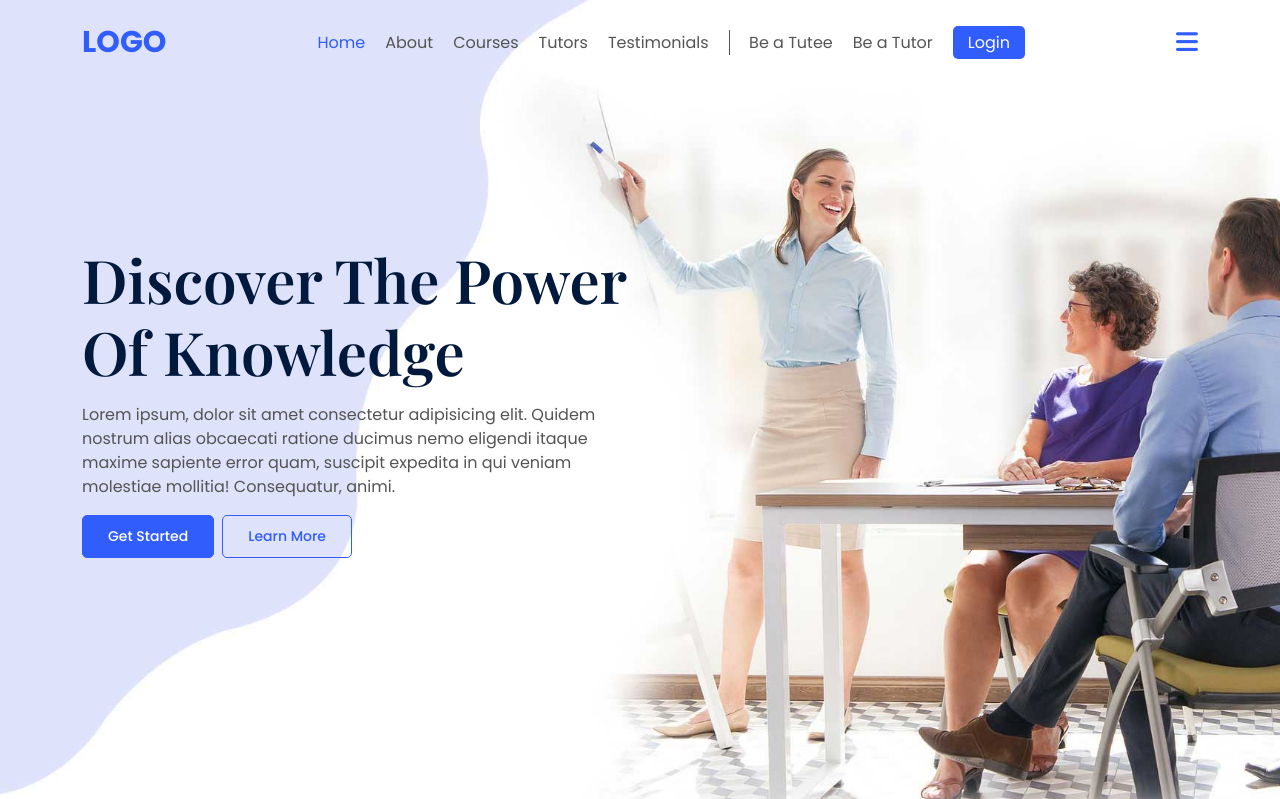
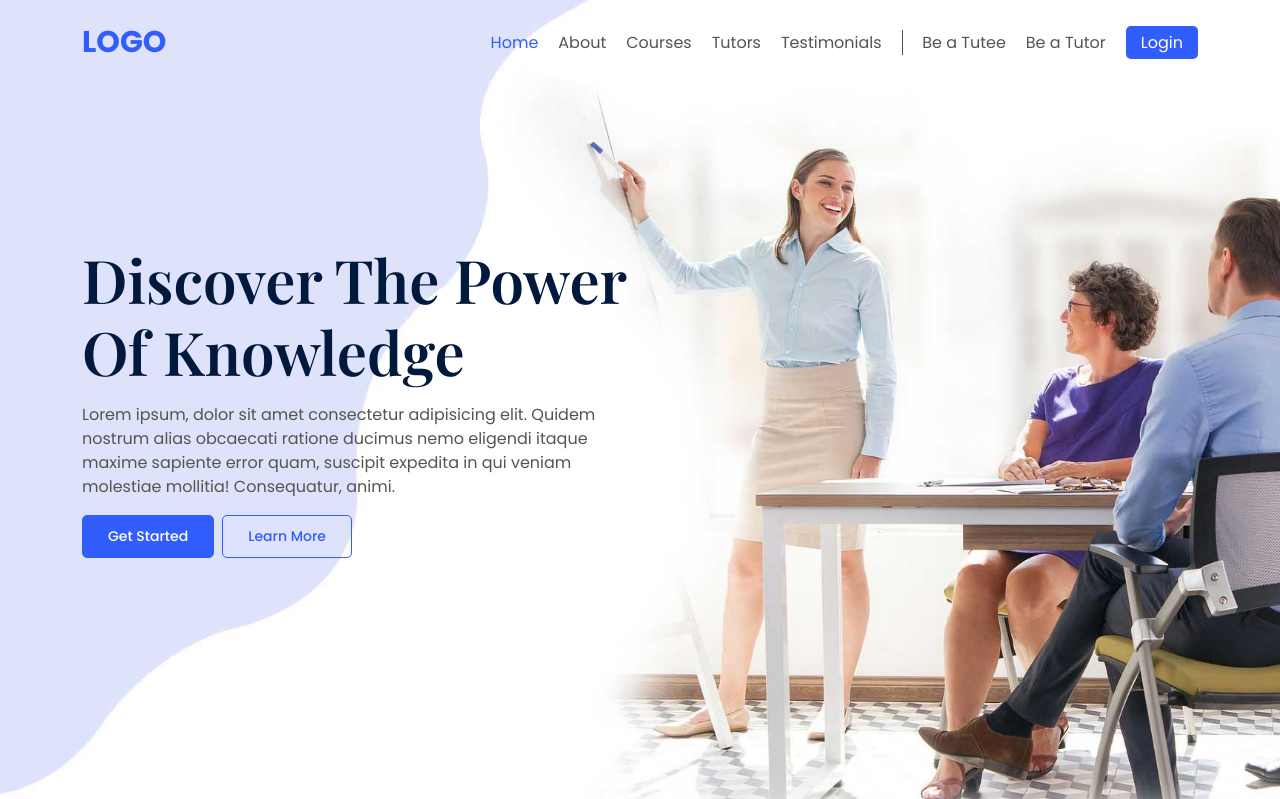
Before and after one commit to mojojojom/online-tutor, a PHP site: page / in a window 1280 px wide. Shown: the top 799 px of the page. Run offline with PHP 8.4, Linux system fonts and the light colour scheme; some libraries are stand-ins or nearby versions; some web fonts are replaced.

Commit message:
initial commit

```diff
--- a/index.html
+++ b/index.html
@@ -41,7 +41,7 @@
                             <li><a class="c-btn c-btn-sm c-btn-sm-primary t-light" href="#loginModal" data-bs-toggle="modal" data-bs-target="#loginModal">Login</a></li>
                         </ul>
                     </div>
-                    <div class="main_nav-toggler">
+                    <div class="main_nav-toggler d-flex d-lg-none">
                         <a href="#"><i class="fa-solid fa-bars"></i></a>
                     </div>
                     <div class="main_nav-mobile">
@@ -820,7 +820,9 @@
         $('.main_nav-toggler a').on('click', function(e) {
             e.preventDefault();
 
-            $('.main_nav-mobile').slideToggle();
+            // $('.main_nav-mobile').slideToggle();
+            $('.main_nav-mobile').toggle();
+            // $('.main_nav-mobile').animate({"left" : "-00vw"}, "slow");
 
         })
 
--- a/scss/_header.scss
+++ b/scss/_header.scss
@@ -86,6 +86,9 @@
             width: 50%;
             height: 100vh;
             padding: 30px;
+            @include media('<=lg-phone') {
+                width: 100%;
+            }
 
             li {
                 margin-bottom: 20px;
```
Also changed, not shown: style/style.min.css, 1 other file.
